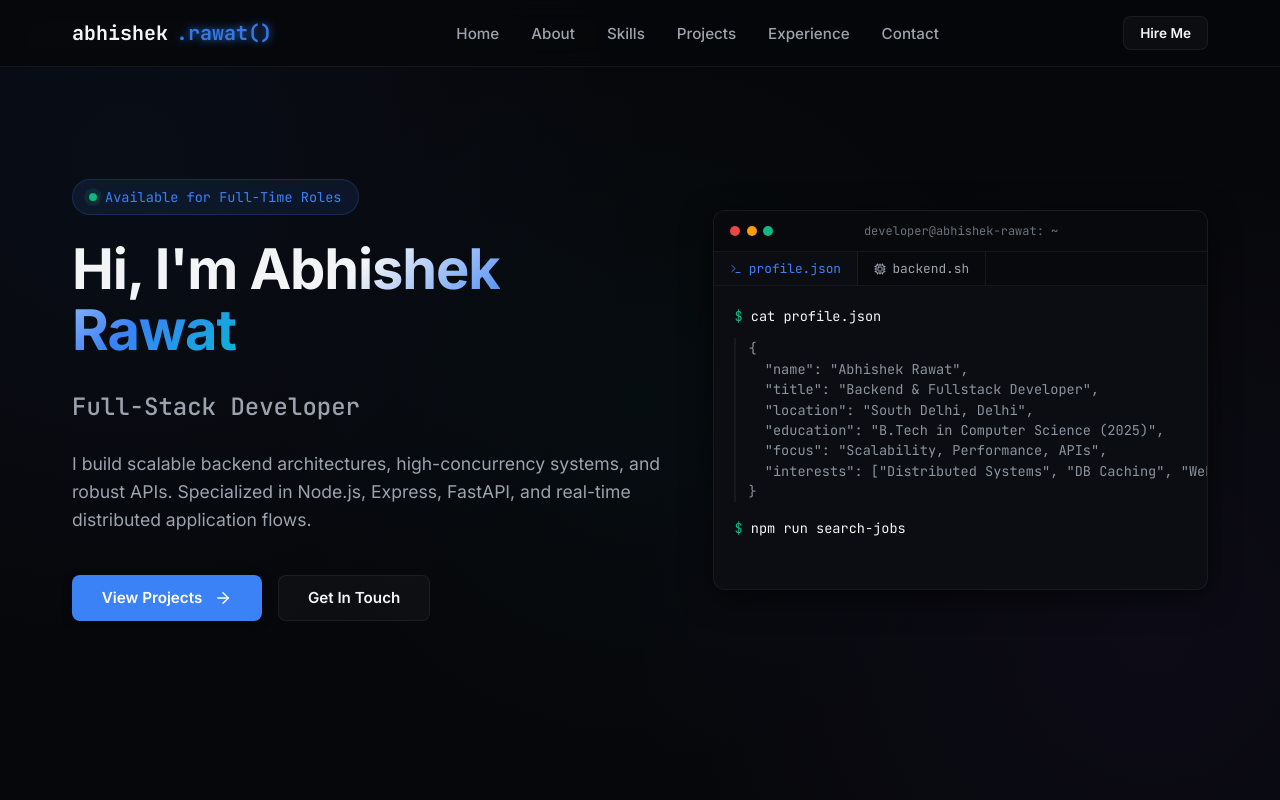
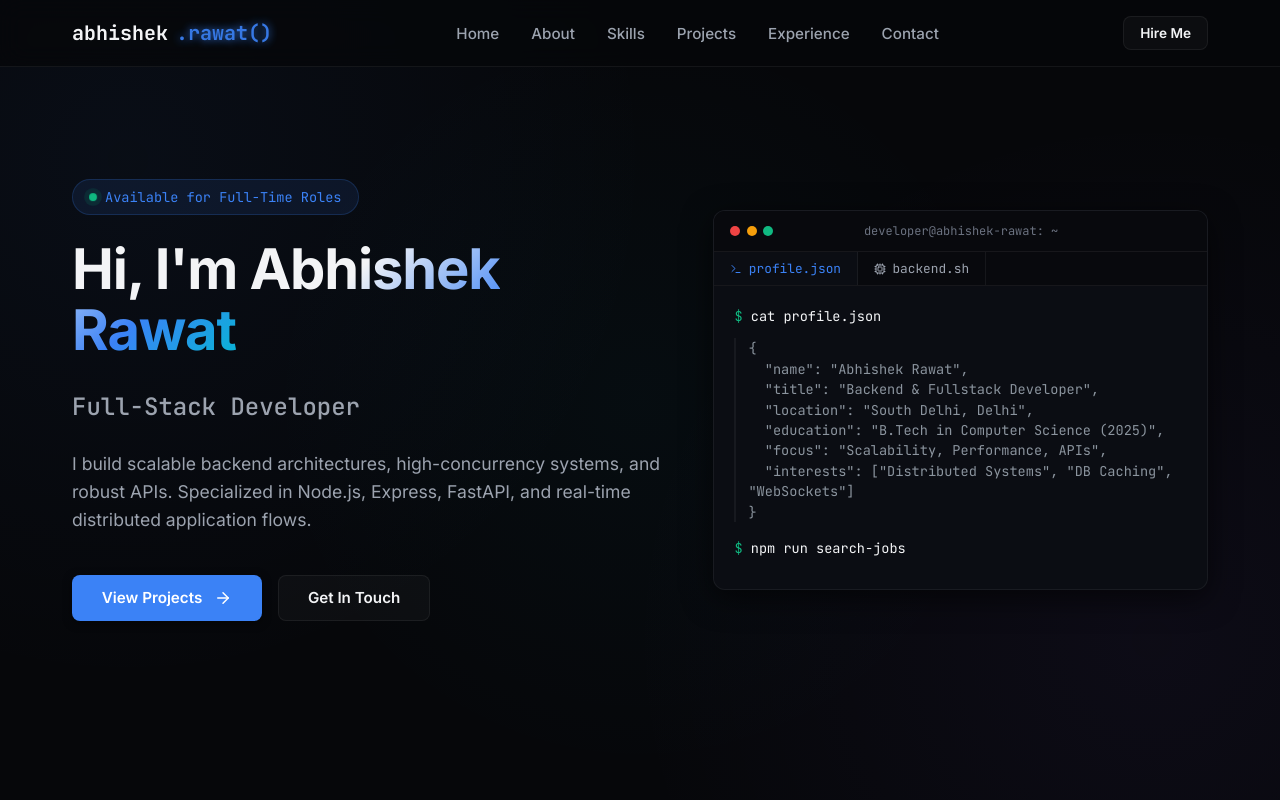
Before and after one commit to abhirawat03/My-portfolio, a React (Vite) app: page / in a window 1280 px wide. Shown: the top 800 px of the page. Built offline with nearby package versions, Linux system fonts and the light colour scheme.

Commit message:
style: enable pre-wrap and break-word for profile.json output in terminal

```diff
--- a/src/App.jsx
+++ b/src/App.jsx
@@ -420,7 +420,7 @@ ${formState.message}
                   <div className="terminal-line">
                     <span className="terminal-prompt">$</span> <span className="terminal-command">cat profile.json</span>
                   </div>
-                  <div className="terminal-output" style={{ whiteSpace: 'pre', color: '#8b949e' }}>
+                  <div className="terminal-output" style={{ whiteSpace: 'pre-wrap', wordBreak: 'break-word', color: '#8b949e' }}>
 {`{
   "name": "Abhishek Rawat",
   "title": "Backend & Fullstack Developer",
```
